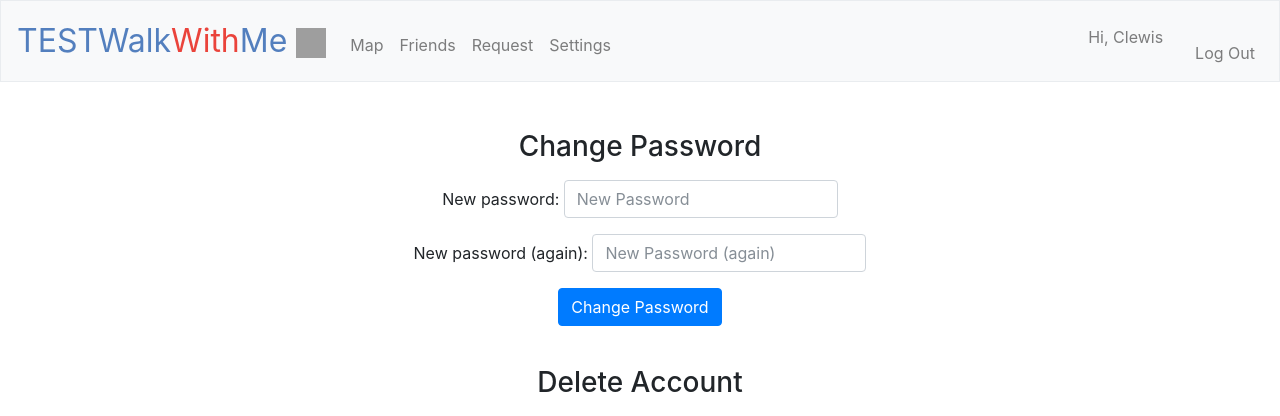
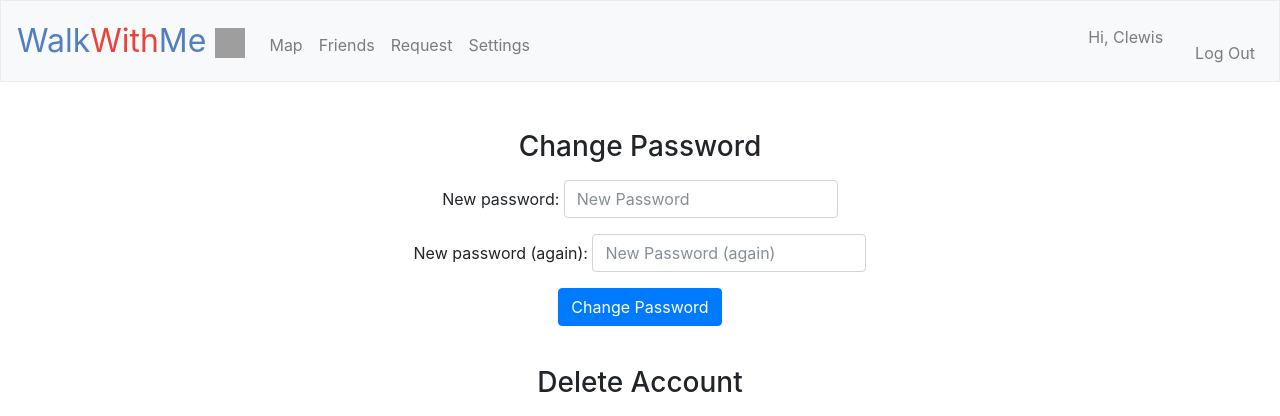
Before and after one commit to wcash/WalkWithMe, a Flask app: page /account in a window 1280 px wide. Shown: the top 416 px of the page. Run offline with Flask 2, Linux system fonts and the light colour scheme; a user stored in the database is signed in; some libraries are stand-ins or nearby versions; grey boxes are pictures that could not be loaded.

Commit message:
Chris update 3

```diff
--- a/templates/layout.html
+++ b/templates/layout.html
@@ -33,7 +33,7 @@
     <body>
 
         <nav class="navbar navbar-expand-md navbar-light bg-light border">
-            <a class="navbar-brand" href="/"><span class="blue">TESTWalk</span><span class="red">With</span><span class="blue">Me</span> <img src="https://emojipedia-us.s3.amazonaws.com/thumbs/240/apple/114/pedestrian_1f6b6.png" alt="Walking Emoji" height="30" width="30"></a>
+            <a class="navbar-brand" href="/"><span class="blue">Walk</span><span class="red">With</span><span class="blue">Me</span> <img src="https://emojipedia-us.s3.amazonaws.com/thumbs/240/apple/114/pedestrian_1f6b6.png" alt="Walking Emoji" height="30" width="30"></a>
             <button aria-controls="navbar" aria-expanded="false" aria-label="Toggle navigation" class="navbar-toggler" data-target="#navbar" data-toggle="collapse" type="button">
                 <span class="navbar-toggler-icon"></span>
             </button>
```
